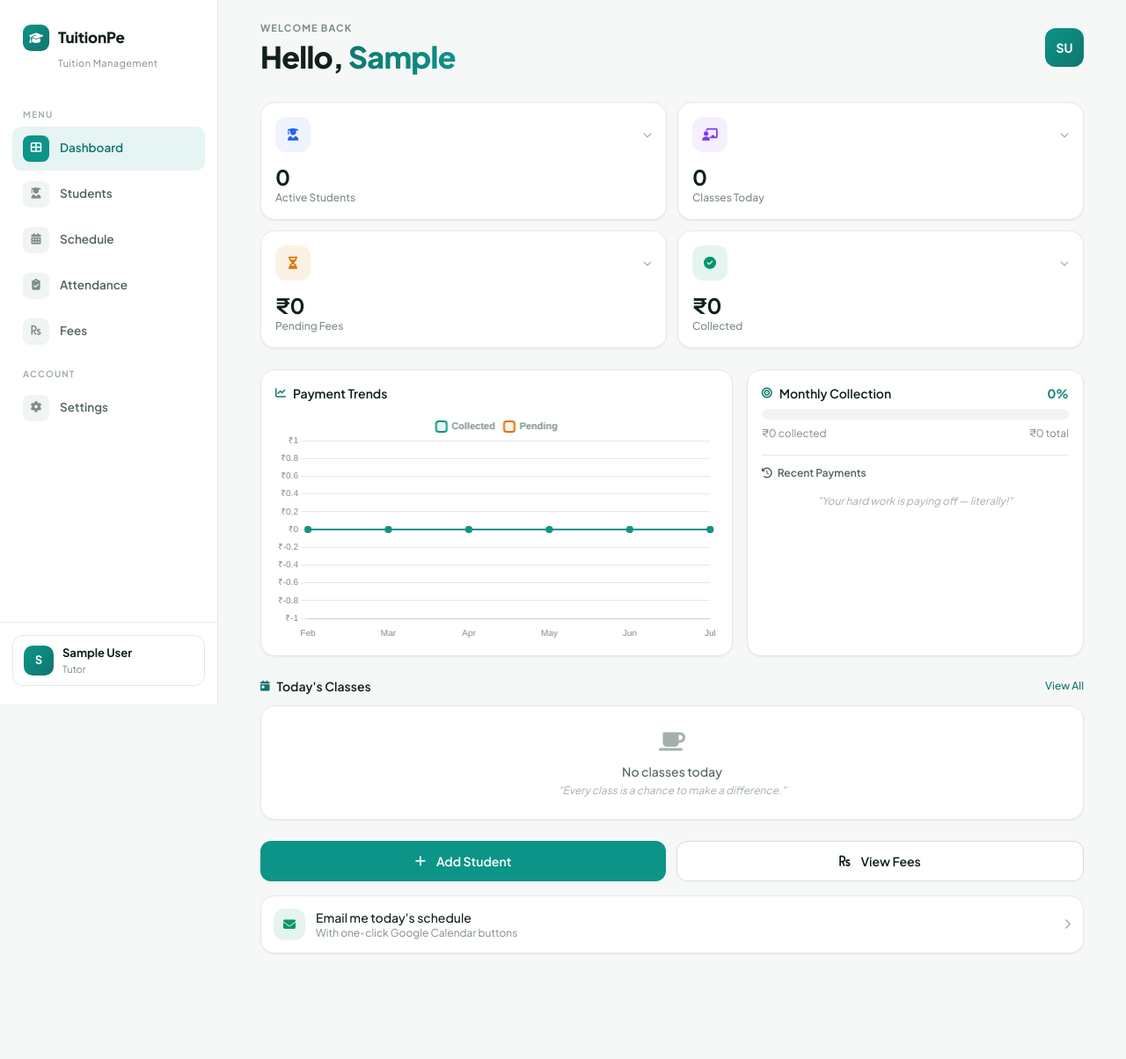
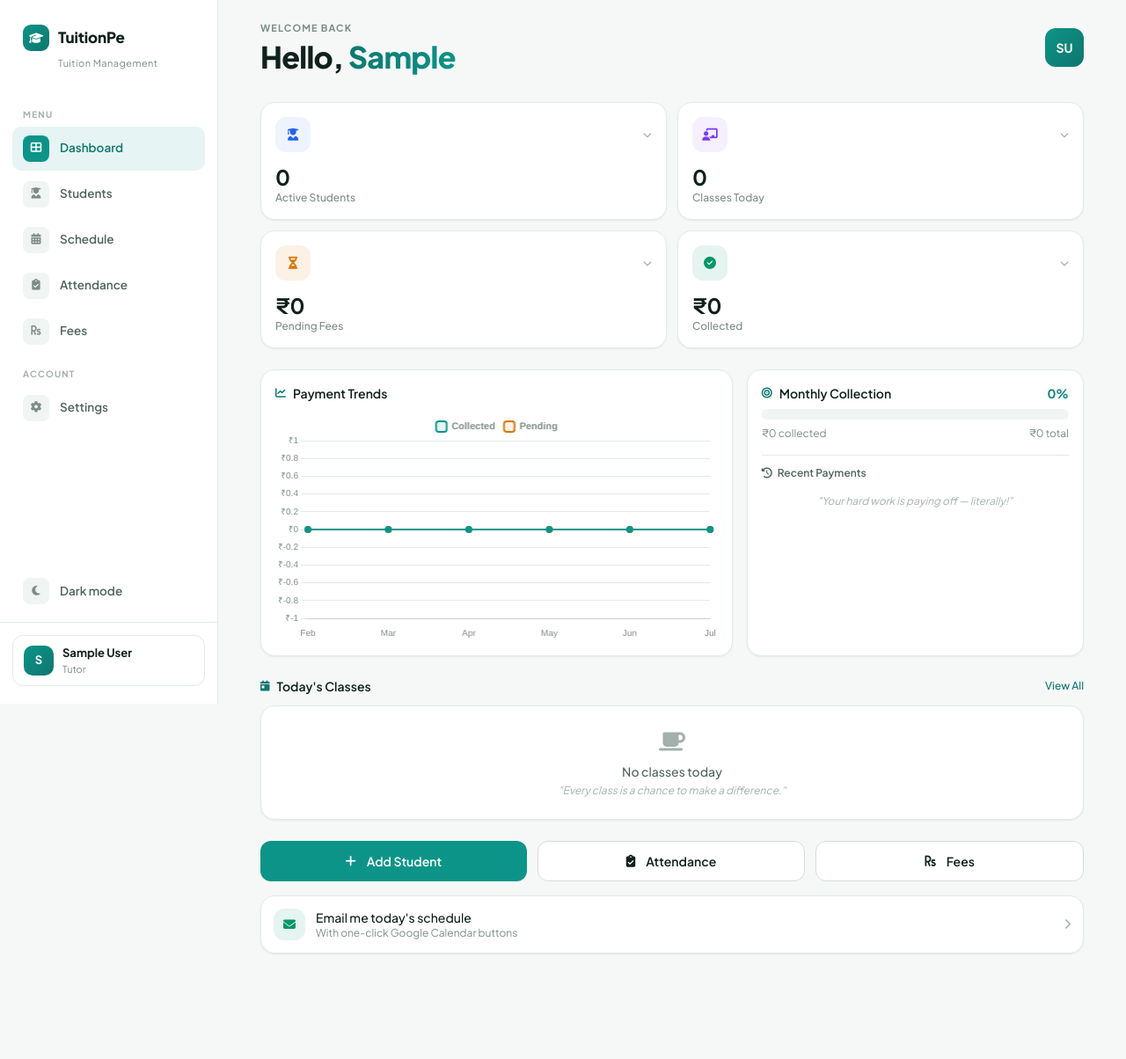
Before and after one commit to Ankit007jm/Tuitionpe, a Flask app: page /dashboard in a window 1280 px wide. Shown: the whole page at 88% size. Run offline with Flask 3, Linux system fonts and the light colour scheme; the visitor is signed in with stand-in values (Sample User, id 1); data that the repository does not hold is empty; some libraries are stand-ins or nearby versions.

Commit message:
Phase 1: Google OAuth login, remove Apple login, more animations
- Google Sign-In via OAuth 2.0 (GOOGLE_CLIENT_ID/GOOGLE_CLIENT_SECRET env
  vars): existing tutors matched by verified email, new users handed off
  to signup with name/email prefilled; state-token CSRF protection and
  graceful fallback message when credentials are not configured
- Remove non-functional Apple login button; Google button is now a real
  full-width action with brand mark
- Sidebar quick theme toggle (light/dark) with animated icon
- Click ripple micro-interaction on primary/outline buttons
- Progress bars animate from zero on page load
- Dashboard quick actions now include Attendance

Co-Authored-By: Claude Fable 5 <noreply@anthropic.com>

```diff
--- a/requirements.txt
+++ b/requirements.txt
@@ -10,3 +10,4 @@ fpdf2==2.8.2
 openpyxl==3.1.5
 psycopg2-binary==2.9.9
 cloudinary==1.36.0
+requests==2.32.3
--- a/routes/auth.py
+++ b/routes/auth.py
@@ -1,4 +1,6 @@
 from flask import Blueprint, render_template, request, redirect, url_for, flash, session, current_app
+import secrets
+import requests as http_requests
 
 from flask_login import login_user, logout_user, current_user
 from werkzeug.security import generate_password_hash, check_password_hash
@@ -128,6 +130,103 @@ def login():
         return redirect(url_for('auth.login'))
     return render_template('auth/login.html')
 
+# ─────────────────────────────────────────────
+# Google OAuth 2.0 login
+# Requires GOOGLE_CLIENT_ID and GOOGLE_CLIENT_SECRET env vars.
+# Existing tutors are matched by email; new users are sent to
+# signup with name/email prefilled (phone + password still needed).
+# ─────────────────────────────────────────────
+GOOGLE_AUTH_URL = 'https://accounts.google.com/o/oauth2/v2/auth'
+GOOGLE_TOKEN_URL = 'https://oauth2.googleapis.com/token'
+GOOGLE_USERINFO_URL = 'https://www.googleapis.com/oauth2/v3/userinfo'
+
+
+def _google_creds():
+    return os.environ.get('GOOGLE_CLIENT_ID'), os.environ.get('GOOGLE_CLIENT_SECRET')
+
+
+@auth_bp.route('/login/google')
+def google_login():
+    client_id, client_secret = _google_creds()
+    if not client_id or not client_secret:
+        flash('Google login is not configured on this server yet. Please sign in with your phone number.', 'info')
+        return redirect(url_for('auth.login'))
+
+    state = secrets.token_urlsafe(24)
+    session['google_oauth_state'] = state
+    from urllib.parse import urlencode
+    params = urlencode({
+        'client_id': client_id,
+        'redirect_uri': url_for('auth.google_callback', _external=True),
+        'response_type': 'code',
+        'scope': 'openid email profile',
+        'state': state,
+        'prompt': 'select_account',
+    })
+    return redirect(f'{GOOGLE_AUTH_URL}?{params}')
+
+
+@auth_bp.route('/login/google/callback')
+def google_callback():
+    client_id, client_secret = _google_creds()
+    if not client_id or not client_secret:
+        return redirect(url_for('auth.login'))
+
+    # CSRF protection: state must match what we issued
+    state = request.args.get('state', '')
+    if not state or state != session.pop('google_oauth_state', None):
+        flash('Google sign-in session expired. Please try again.', 'error')
+        return redirect(url_for('auth.login'))
+
+    if request.args.get('error'):
+        flash('Google sign-in was cancelled.', 'info')
+        return redirect(url_for('auth.login'))
+
+    code = request.args.get('code')
+    if not code:
+        flash('Google sign-in failed. Please try again.', 'error')
+        return redirect(url_for('auth.login'))
+
+    try:
+        token_resp = http_requests.post(GOOGLE_TOKEN_URL, data={
+            'code': code,
+            'client_id': client_id,
+            'client_secret': client_secret,
+            'redirect_uri': url_for('auth.google_callback', _external=True),
+            'grant_type': 'authorization_code',
+        }, timeout=10)
+        token_resp.raise_for_status()
+        access_token = token_resp.json().get('access_token')
+
+        info_resp = http_requests.get(
+            GOOGLE_USERINFO_URL,
+            headers={'Authorization': f'Bearer {access_token}'},
+            timeout=10,
+        )
+        info_resp.raise_for_status()
+        info = info_resp.json()
+    except Exception:
+        current_app.logger.exception('Google OAuth token/userinfo exchange failed')
+        flash('Could not reach Google. Please try again.', 'error')
+        return redirect(url_for('auth.login'))
+
+    email = (info.get('email') or '').strip().lower()
+    if not email or not info.get('email_verified', False):
+        flash('Your Google account has no verified email, so we cannot sign you in with it.', 'error')
+        return redirect(url_for('auth.login'))
+
+    tutor = Tutor.query.filter(db.func.lower(Tutor.email) == email).first()
+    if tutor:
+        login_user(tutor, remember=True)
+        flash(f'Welcome back, {tutor.name.split()[0]}!', 'success')
+        return redirect(url_for('dashboard.dashboard'))
+
+    # New user — hand off to signup with prefilled details
+    session['google_prefill'] = {'name': info.get('name', ''), 'email': email}
+    flash('Almost there! Complete your profile to finish creating your account.', 'info')
+    return redirect(url_for('auth.signup'))
+
+
 @auth_bp.route('/signup', methods=['GET', 'POST'])
 def signup():
     if current_user.is_authenticated:
@@ -201,9 +300,13 @@ def signup():
         db.session.add(tutor)
         db.session.commit()
         login_user(tutor)
+        session.pop('google_prefill', None)
         flash('Account created successfully! Welcome to TuitionPe.', 'success')
         return redirect(url_for('dashboard.dashboard'))
-    return render_template('auth/signup.html')
+    prefill = session.get('google_prefill') or {}
+    return render_template('auth/signup.html',
+                           prefill_name=prefill.get('name', ''),
+                           prefill_email=prefill.get('email', ''))
 
 @auth_bp.route('/logout')
 def logout():
--- a/static/css/style.css
+++ b/static/css/style.css
@@ -180,6 +180,22 @@ body {
     [data-theme="dark"] .sidebar-nav a.active { color: var(--accent); }
     .sidebar-nav a.active i { background: var(--accent); color: #fff; }
     [data-theme="dark"] .sidebar-nav a.active i { color: #0b1210; }
+    .sidebar-theme { padding: 0 14px 10px; }
+    .theme-quick {
+        display: flex; align-items: center; gap: 12px; width: 100%;
+        padding: 10px 12px; border-radius: 10px; border: none; cursor: pointer;
+        background: transparent; color: var(--text-secondary);
+        font-size: 13.5px; font-weight: 600; font-family: inherit;
+        transition: background var(--dur-fast) ease, color var(--dur-fast) ease;
+    }
+    .theme-quick:hover { background: var(--bg-subtle); color: var(--text-primary); }
+    .theme-quick i {
+        width: 30px; height: 30px; border-radius: 8px; font-size: 12.5px;
+        display: inline-flex; align-items: center; justify-content: center;
+        background: var(--bg-subtle); color: var(--text-muted); flex-shrink: 0;
+        transition: transform var(--dur-med) var(--ease-spring);
+    }
+    .theme-quick:hover i { color: var(--accent); transform: rotate(-15deg); }
     .sidebar-profile { padding: 14px 14px 0; border-top: 1px solid var(--border-default); margin-top: auto; }
     .sidebar-profile .profile-card {
         display: flex; align-items: center; gap: 10px; padding: 10px 12px;
@@ -351,6 +367,16 @@ body {
     min-height: 40px;
 }
 .btn-danger:hover { border-color: var(--danger); }
+
+/* Click ripple (spawned by initRipples in app.js) */
+.btn-primary, .btn-outline { position: relative; overflow: hidden; }
+.ripple {
+    position: absolute; border-radius: 50%; transform: scale(0);
+    background: rgba(255, 255, 255, 0.4); pointer-events: none;
+    animation: ripple 0.55s ease-out forwards;
+}
+.btn-outline .ripple { background: var(--accent-tint-strong); }
+@keyframes ripple { to { transform: scale(3.4); opacity: 0; } }
 
 /* ============= AVATAR ============= */
 .avatar {
--- a/static/js/app.js
+++ b/static/js/app.js
@@ -385,12 +385,41 @@ function initPageTransition() {
     });
 }
 
+// 5. Click ripple on buttons
+function initRipples() {
+    document.addEventListener('click', e => {
+        const btn = e.target.closest('.btn-primary, .btn-outline');
+        if (!btn) return;
+        const r = btn.getBoundingClientRect();
+        const d = Math.max(r.width, r.height);
+        const s = document.createElement('span');
+        s.className = 'ripple';
+        s.style.width = s.style.height = d + 'px';
+        s.style.left = (e.clientX - r.left - d / 2) + 'px';
+        s.style.top = (e.clientY - r.top - d / 2) + 'px';
+        btn.appendChild(s);
+        setTimeout(() => s.remove(), 600);
+    });
+}
+
+// 6. Animate progress bars from 0 to their target width on load
+function initProgressBars() {
+    document.querySelectorAll('.progress-bar').forEach(bar => {
+        const target = bar.style.width;
+        if (!target) return;
+        bar.style.width = '0%';
+        requestAnimationFrame(() => requestAnimationFrame(() => { bar.style.width = target; }));
+    });
+}
+
 // Boot all animations
 document.addEventListener('DOMContentLoaded', () => {
     const reduced = window.matchMedia('(prefers-reduced-motion: reduce)').matches;
     if (!reduced) {
         initScrollReveal();
         initTextReveal();
+        initRipples();
+        initProgressBars();
     }
     initPageTransition();
 });
--- a/templates/auth/signup.html
+++ b/templates/auth/signup.html
@@ -61,7 +61,7 @@
                 <div class="space-y-4">
                     <div>
                         <label class="block text-gray-400 text-sm mb-2 font-medium">Full Name *</label>
-                        <input type="text" id="signupName" name="name" placeholder="Enter your full name" class="w-full input-dark rounded-xl py-3 px-4 text-white placeholder-gray-600" required oninput="updateSignupInitials()">
+                        <input type="text" id="signupName" name="name" placeholder="Enter your full name" value="{{ prefill_name or '' }}" class="w-full input-dark rounded-xl py-3 px-4 text-white placeholder-gray-600" required oninput="updateSignupInitials()">
                     </div>
                     <div>
                         <label class="block text-gray-400 text-sm mb-2 font-medium">Phone Number *</label>
@@ -73,7 +73,7 @@
                     </div>
                     <div>
                         <label class="block text-gray-400 text-sm mb-2 font-medium">Email Address</label>
-                        <input type="email" name="email" placeholder="your@email.com" class="w-full input-dark rounded-xl py-3 px-4 text-white placeholder-gray-600">
+                        <input type="email" name="email" placeholder="your@email.com" value="{{ prefill_email or '' }}" class="w-full input-dark rounded-xl py-3 px-4 text-white placeholder-gray-600">
                         <p class="text-accent/70 text-xs mt-1.5"><i class="fas fa-shield-alt mr-1"></i>Required for password recovery</p>
                     </div>
                     <div>
--- a/templates/base.html
+++ b/templates/base.html
@@ -142,6 +142,15 @@
         if (icon) icon.innerHTML = theme === 'light'
             ? '<i class="fas fa-sun" style="color:#fff;font-size:10px;"></i>'
             : '<i class="fas fa-moon" style="color:#071512;font-size:10px;"></i>';
+
+        // Sidebar quick toggle: show the mode you'd switch TO
+        document.querySelectorAll('.theme-quick-icon').forEach(function(el) {
+            el.classList.toggle('fa-moon', theme === 'light');
+            el.classList.toggle('fa-sun', theme !== 'light');
+        });
+        document.querySelectorAll('.theme-quick-label').forEach(function(el) {
+            el.textContent = theme === 'light' ? 'Dark mode' : 'Light mode';
+        });
     }
 
     // Init theme UI on page load
--- a/templates/components/sidebar.html
+++ b/templates/components/sidebar.html
@@ -42,6 +42,14 @@
         </a>
     </nav>
 
+    <!-- Quick theme toggle -->
+    <div class="sidebar-theme">
+        <button type="button" class="theme-quick" onclick="toggleTheme()" aria-label="Toggle light/dark theme">
+            <i class="fas fa-moon theme-quick-icon"></i>
+            <span class="theme-quick-label">Dark mode</span>
+        </button>
+    </div>
+
     <!-- Profile Card at bottom -->
     <div class="sidebar-profile">
         <a href="{{ url_for('profile.profile') }}" class="profile-card">
--- a/templates/dashboard.html
+++ b/templates/dashboard.html
@@ -309,8 +309,11 @@
         <a href="{{ url_for('students.add_student') }}" class="flex-1 btn-primary py-3 rounded-xl font-semibold text-sm text-center">
             <i class="fas fa-plus mr-1"></i> Add Student
         </a>
+        <a href="{{ url_for('schedule.attendance_tracker') }}" class="flex-1 btn-outline py-3 rounded-xl font-semibold text-sm text-center">
+            <i class="fas fa-clipboard-check mr-1"></i> Attendance
+        </a>
         <a href="{{ url_for('fees.fees') }}" class="flex-1 btn-outline py-3 rounded-xl font-semibold text-sm text-center">
-            <i class="fas fa-rupee-sign mr-1"></i> View Fees
+            <i class="fas fa-rupee-sign mr-1"></i> Fees
         </a>
     </div>
 
```
Also changed, not shown: templates/auth/login.html (+10 -8 lines).
